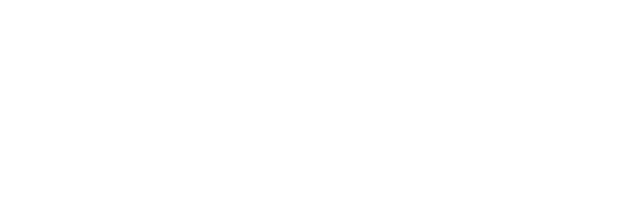
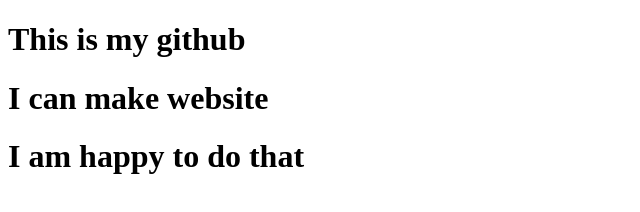
Before and after one commit to Amornath30/my-second-repo, a plain HTML site: page index.html in a window 1280 px wide. Shown: the whole page, without its empty margins (0-640 px from the left). Drawn offline with Linux system fonts and the light colour scheme.

Commit message:
line added

```diff
--- a/index.html
+++ b/index.html
@@ -7,6 +7,8 @@
     <title>MY Second Github Repo</title>
 </head>
 <body>
-
+    <h1>This is my github </h1>
+    <h1>I can make website</h1>
+    <h1>I am happy to do that</h1>
 </body>
 </html>
```
